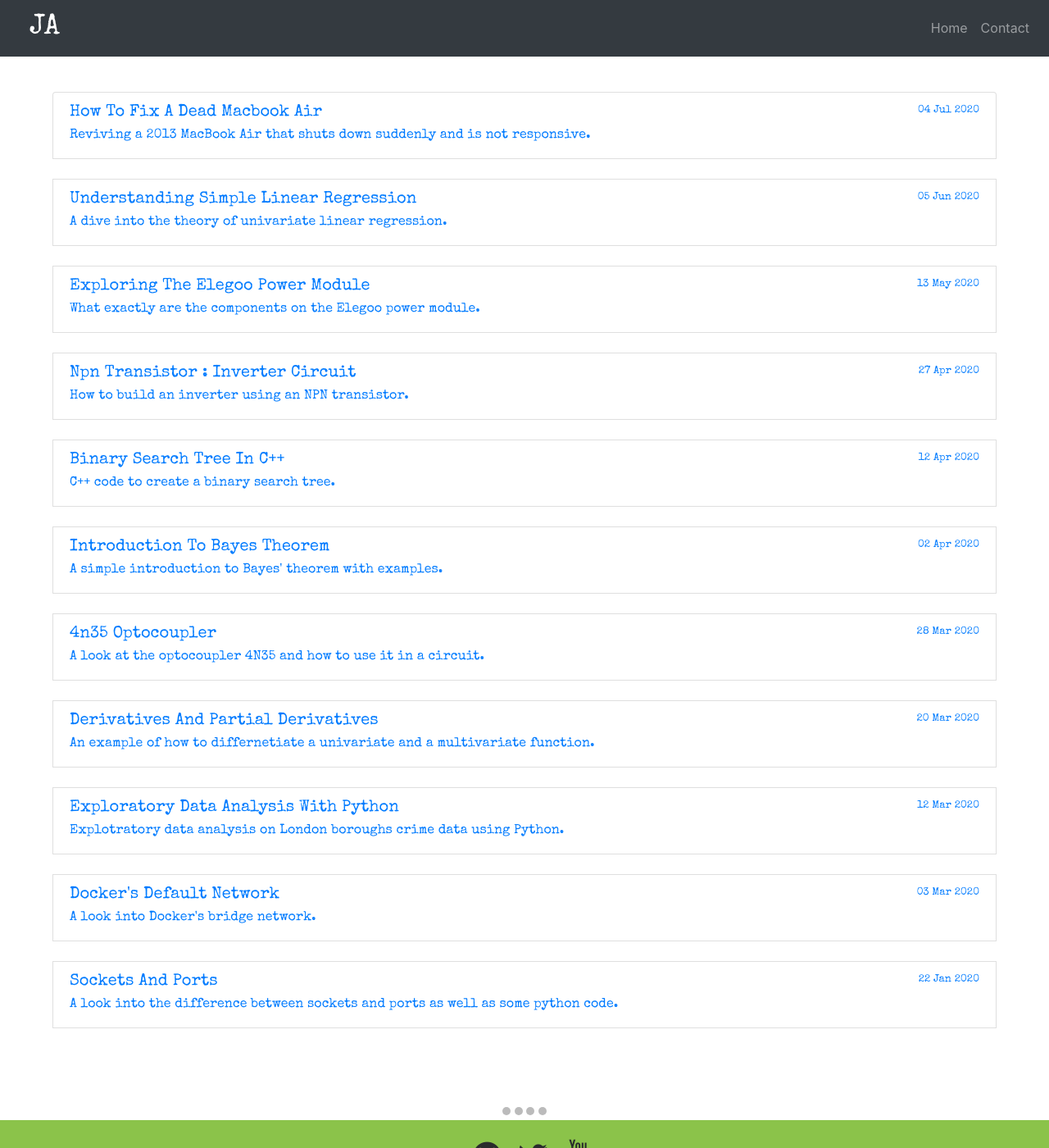
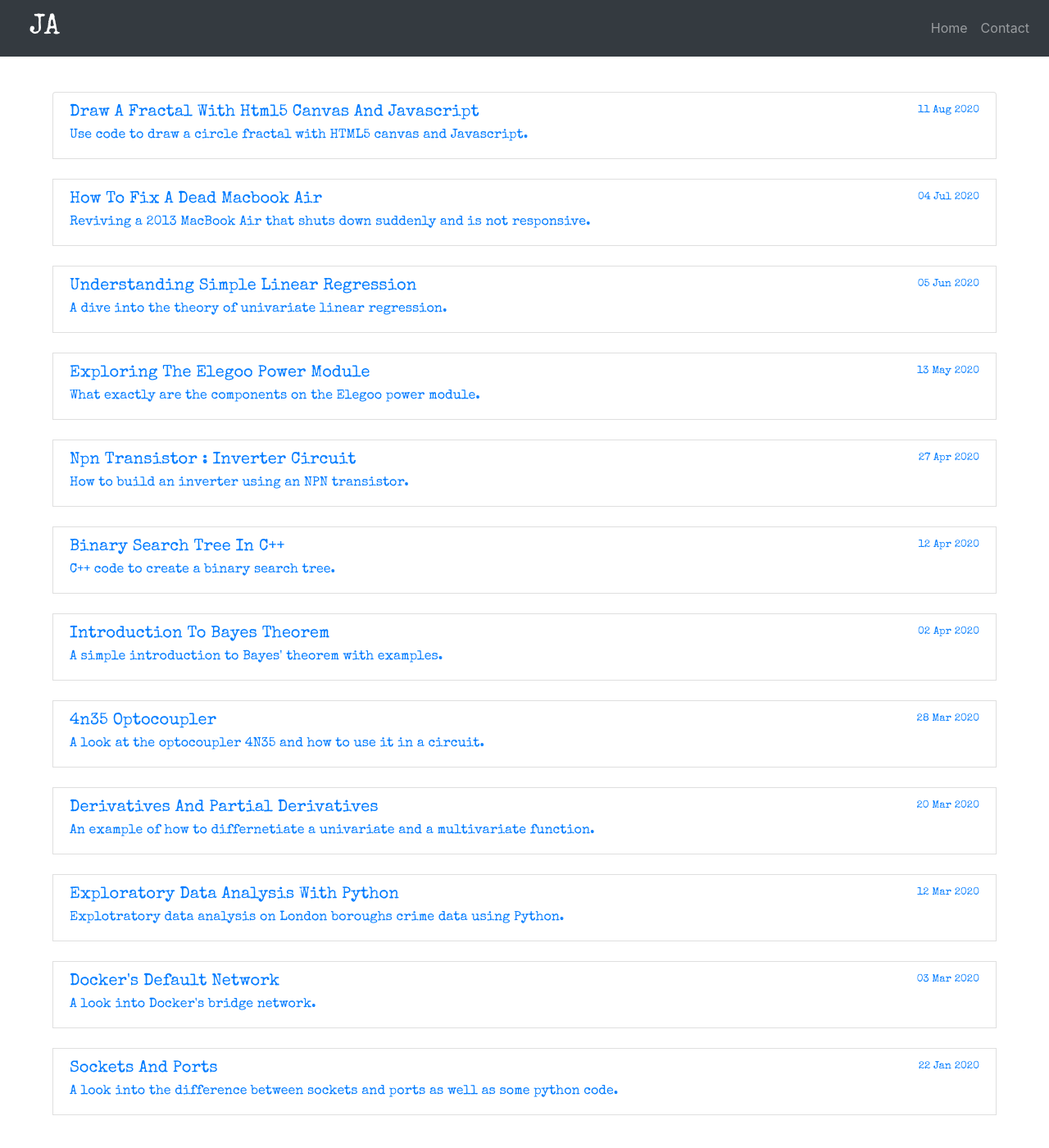
Before and after one commit to dotja/dotja.github.io, a Jekyll site: the page built from blog.html, in a window 1280 px wide and 1400 px high. Shown: the whole window at 82% size. Built offline with Jekyll 4.4.1, drawn with Linux system fonts in a browser that asks for light colours; nearby versions of some CDN libraries.

Commit message:
adding circle fractals article

```diff
--- a/_config.yml
+++ b/_config.yml
@@ -1,3 +1,4 @@
 gems: [jekyll-paginate]
+plugins: [jekyll-paginate]
+paginate_path: "/page:num/"
 paginate: 5
-paginate_path: "/page:num/"
--- a/_includes/footer.html
+++ b/_includes/footer.html
@@ -1,3 +1,4 @@
+<div id="footer_area">
   <a name="contact"></a>
   <footer id="sticky_footer" class="py-4">
     <div class="container d-flex justify-content-center text-center">
@@ -16,3 +17,4 @@
 
     </div>
   </footer>
+</div>
--- /dev/null
+++ b/_posts/2020-08-11-Draw-A-Fractal-with-HTML5-Canvas-and-Javascript.md
@@ -0,0 +1,114 @@
+---
+layout: post
+date: 2020-08-11
+category: programming
+summary: "Use code to draw a circle fractal with HTML5 canvas and Javascript."
+content_description: "Javascript code to draw a circle fractal. Digital art."
+---
+<div media:type="text/omd" class="blog_title_style container">
+    <h1><span>Draw a Fractal</span></h1>
+    <h4><span>with HTML5 Canvas and Javascript</span></h4>
+    <small>11 August 2020</small>
+</div>
+
+<div media:type="text/omd" class="blog_content_style container">
+
+<p id="blog_text">
+<kbd>Art</kbd> with coding is something I've never thought of. But I have friends that make art for a living and they were interested in seeing how they could express art in a digital way. As a result, I spent some time exploring the world of coding art.
+</p>
+
+<p id="blog_text">
+It turns out that coding art is actually a thing! Throughout my research on the topic, I came across different ways that art can be created whether mathematically or by creating fractals.
+</p>
+
+<p id="blog_text">
+There are many Javascript libraries that allow you to create an impressive and interactive artistic canvas. But in this article, I will show you how you can create a simple fractal pattern using HTML5 Canvas and vanilla Javascript. And maybe in a future article, I will talk about trigonometric abstract art.
+</p>
+
+
+<h3 id="blog_text">Fractals</h3>
+<p id="blog_text">
+A fractal is a never-ending pattern. It is a geometrical shape where similar patterns repeat infinitly at a smaller and smaller scale. The amazing thing about fractals is that they are all around us, existing in nature. To understand how abundant and popular fractals are, check out <a target="_blank" href="https://www.youtube.com/watch?v=DHNooAe44dY">this</a> TEDx talk.
+</p>
+
+
+<p id="blog_text">
+The way to code a fractal is by simply using <strong>recursion</strong>. A recursive function is one that calls itself over and over again infinitly or until a condition is satisfied. This goes well with what a fractal essentially is, an infinitely repetitive pattern.
+</p>
+
+<h3 id="blog_text">The Code</h3>
+<p id="blog_text">
+The tools I've chosen are: 1) HTML5 Canvas, which is the latest version of HTML that helps you create tags that you can control with 2) Javascript. Those 2 simple tools allow you to create from beginner to complex-level graphics and animations. You can start small and certainly go far with them if you decide to pick this up as a hobby.
+</p>
+
+<p id="blog_text">
+To start, you can create a canvas tag with an "id" attribute in the HTML code as such:
+</p>
+
+<pre>
+&lt;canvas id="canvas"&gt;&lt;/canvas&gt;
+</pre>
+
+
+<p id="blog_text">
+Using Javascript, you can render graphics in this canvas. First you have to locate the tag and set the context which is 2D in this case. The "ctx" object is our canvas object that has all the methods we need to start drawing:
+</p>
+
+<pre>
+let canvas = document.getElementById('canvas');
+let ctx = canvas.getContext('2d');
+</pre>
+
+<p id="blog_text">
+Then you can determine the width and height of the canvas as well as move to the start point at which you want to start drawing:
+</p>
+
+<pre>
+canvas.width = window.innerWidth;
+canvas.height = window.innerHeight;
+ctx.translate(canvas.width / 2, canvas.height / 2);
+</pre>
+
+
+<p id="blog_text">
+After that, we can write our recursive function. The arguments of this function is an x and a y coordinate as well as a radius. It sets the stroke color to "black".
+</p>
+
+<pre>
+function drawCircle(x, y, radius) {
+    ctx.strokeStyle = 'black';
+    <span class="code_comments">//use the arc method to draw a full circle</span>
+    ctx.arc(x, y, radius, 0, Math.PI * 2, true);
+    <span class="code_comments">// determine the color of the circle</span>
+    ctx.fillStyle = "#4A9297";
+    ctx.fill();
+    <span class="code_comments">// set a break condition for the loop</span>
+    if (radius > 2) {
+        <span class="code_comments">// recursion when the function calls itself</span>
+        <span class="code_comments">// draw 2 circles side by side</span>
+        drawCircle(x + radius/2, y, radius/2);
+        drawCircle(x - radius/2, y, radius/2);
+    }
+    ctx.stroke();
+}
+</pre>
+
+
+<p id="blog_text">
+Finally call the function.
+</p>
+
+<pre>
+drawCircle(10, 10, 300);
+</pre>
+
+<div class="centered_div">
+<img class="" src="/assets/images/circle_fractal1.png">
+<img class="" src="/assets/images/circle_fractal2.png">
+</div>
+
+<p id="blog_text">
+Find the code <a target="_blank" href="https://github.com/dotja/digital_art/blob/master/circle_fractal.html">here</a>.
+</p>
+
+</div>
--- a/_sass/main.scss
+++ b/_sass/main.scss
@@ -44,10 +44,19 @@ html {
   text-align: center;
 }
 
+#footer_area {
+  padding-top: 10%;
+}
+
 #sticky_footer {
   font-family: 'Special Elite', cursive;
   background-color: #8BC34A;/*#01FF70 spring green*/
+  position: relative;
+  bottom: 0;
+  width: 100%;
+  height: 80px;
 }
+
 
 #article_item {
   /* the list of article items displayed in the home page */
```
Also changed, not shown: assets/images/circle_fractal1.png (added), assets/images/circle_fractal2.png (added), favicon.ico (added).
